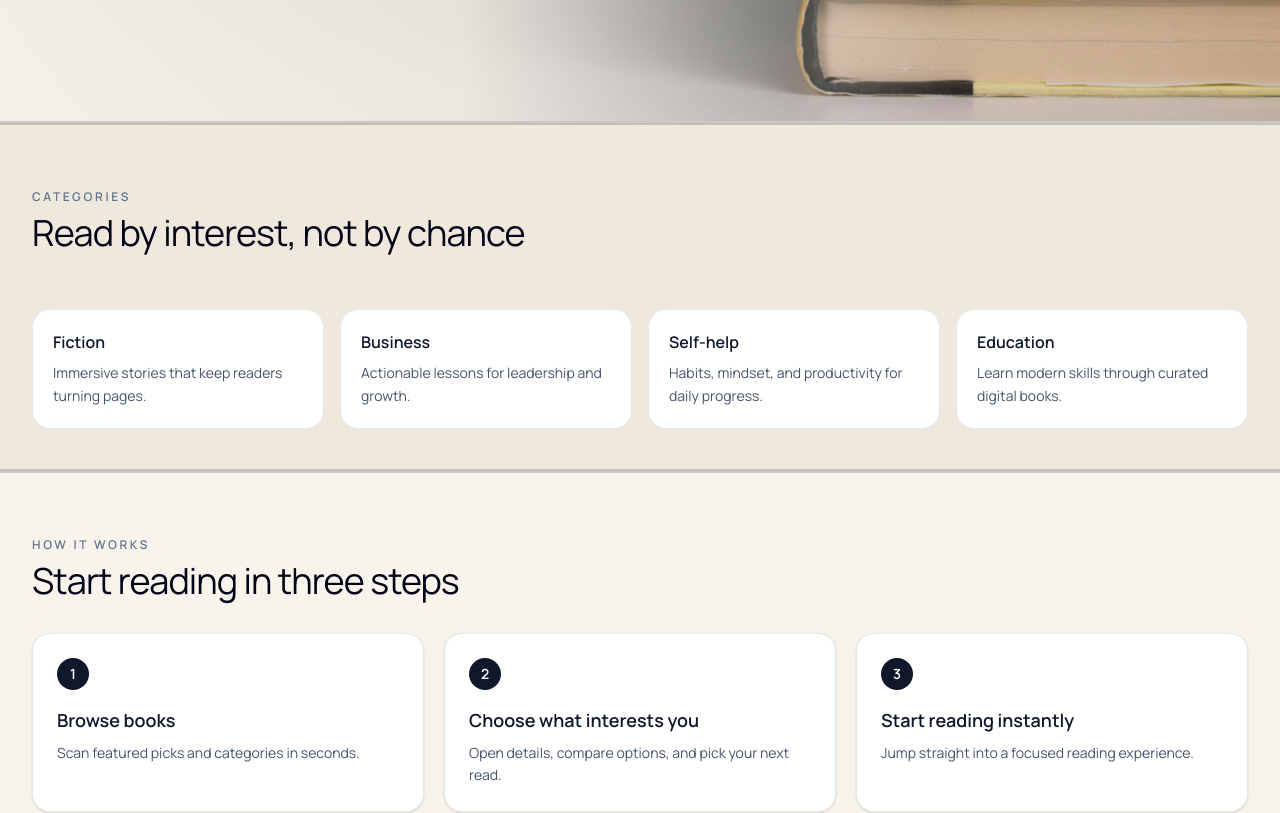
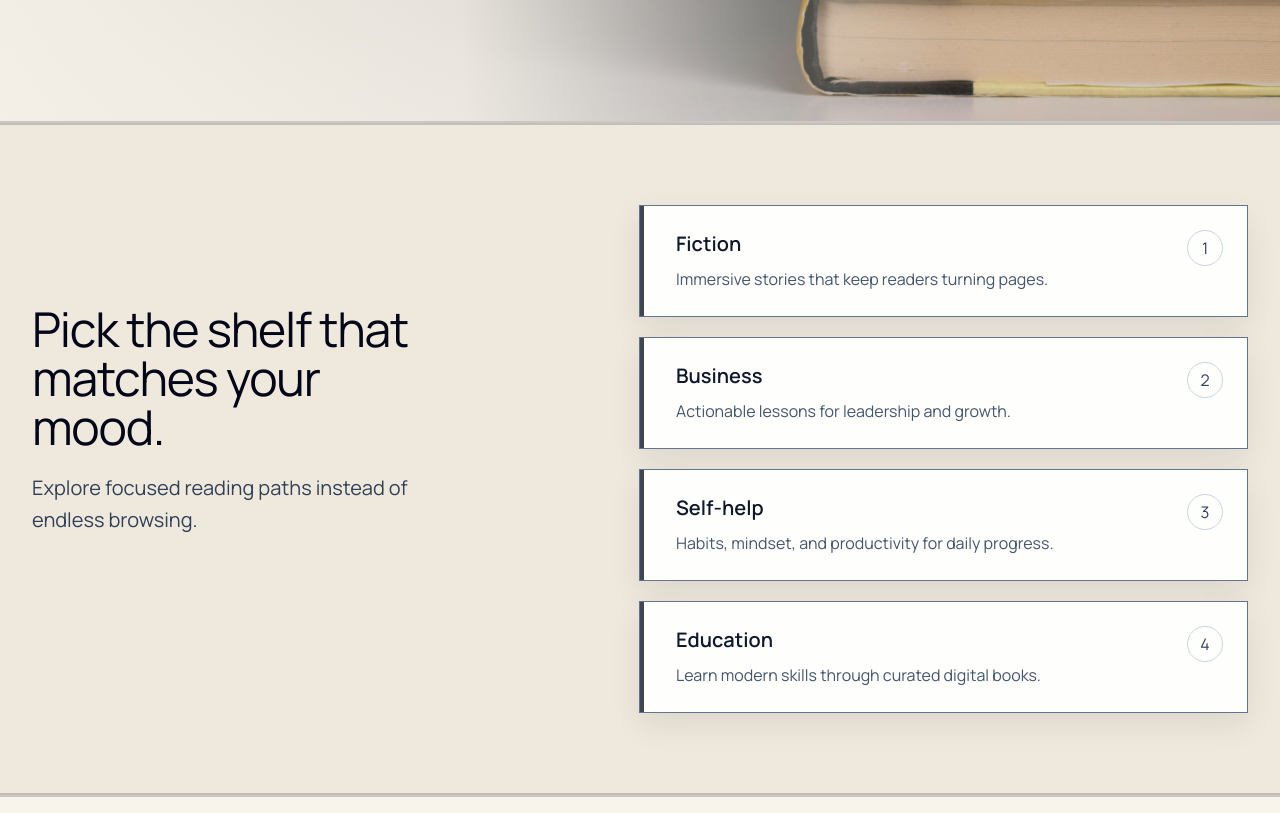
Before and after one commit to lowish/ebook-store-app, a Next.js app: page / in a window 1280 px wide. Shown: the part 680-1493 px from the top of the page. Built offline with nearby package versions, Linux system fonts and the light colour scheme.

Commit message:
fix: adjusting ui design categories selection

```diff
--- a/components/landing/categories-section.tsx
+++ b/components/landing/categories-section.tsx
@@ -2,24 +2,37 @@ import { landingCategories } from "@/lib/landing-data";
 
 export function CategoriesSection() {
   return (
-    <section id="categories" data-section className="border-y-2 border-slate-900/20 bg-[#efe8dc] py-16">
+    <section id="categories" data-section className="border-y-2 border-slate-900/20 bg-[#efe8dc] py-16 sm:py-20">
       <div className="mx-auto w-full max-w-7xl px-4 sm:px-6 lg:px-8">
-        <p data-stagger className="text-xs font-semibold tracking-[0.22em] text-slate-500 uppercase">Categories</p>
-        <h2 data-stagger className="mt-2 max-w-xl font-heading text-3xl tracking-tight text-slate-950 sm:text-4xl">
-          Read by interest, not by chance
+        <div className="grid grid-cols-1 gap-10 lg:grid-cols-[0.95fr_1.05fr] lg:gap-14">
+          <div className="lg:sticky lg:top-24 lg:self-start">
+            <h2 className="mt-25 max-w-[14ch] font-heading text-4xl leading-[1.02] tracking-tight text-slate-950 sm:text-5xl">
+              Pick the shelf that matches your mood.
             </h2>
+            <p className="mt-5 max-w-md text-base leading-relaxed text-slate-700 sm:text-xl">
+              Explore focused reading paths instead of endless browsing.
+            </p>
+          </div>
 
-        <div className="mt-8 grid grid-cols-1 gap-4 sm:grid-cols-2 lg:grid-cols-4">
-          {landingCategories.map((category) => (
+          <div className="space-y-4 sm:space-y-5">
+            {landingCategories.map((category, index) => (
               <article
                 key={category.name}
-              data-stagger
-              className="rounded-2xl border border-slate-200 bg-white p-5 transition-transform duration-300 hover:-translate-y-1"
+                className={`group relative overflow-hidden border border-slate-500 bg-white/95 p-5 shadow-[0_12px_30px_rgba(15,23,42,0.08)] transition-all duration-500 hover:-translate-y-5 hover:shadow-[0_20px_40px_rgba(15,23,42,0.14)] sm:p-6 $}`}
               >
-              <h3 className="text-base font-semibold text-slate-900">{category.name}</h3>
-              <p className="mt-2 text-sm leading-relaxed text-slate-600">{category.description}</p>
+                <div className="absolute inset-y-0 left-0 w-1 bg-slate-900/80 transition-all duration-300 group-hover:w-2" />
+                <div className="flex items-start justify-between gap-4 pl-3">
+                  <div>
+                    <h3 className="text-xl font-semibold text-slate-900">{category.name}</h3>
+                    <p className="mt-2 text-sm leading-relaxed text-slate-600 sm:text-base">{category.description}</p>
+                  </div>
+                  <span className="inline-flex h-9 w-9 shrink-0 items-center justify-center rounded-full border border-slate-300 text-slate-700 transition-colors group-hover:border-slate-900 group-hover:text-slate-900">
+                    {index + 1}
+                  </span>
+                </div>
               </article>
             ))}
+          </div>
         </div>
       </div>
     </section>
```
Lines whose indentation alone changed are shown as unchanged.
